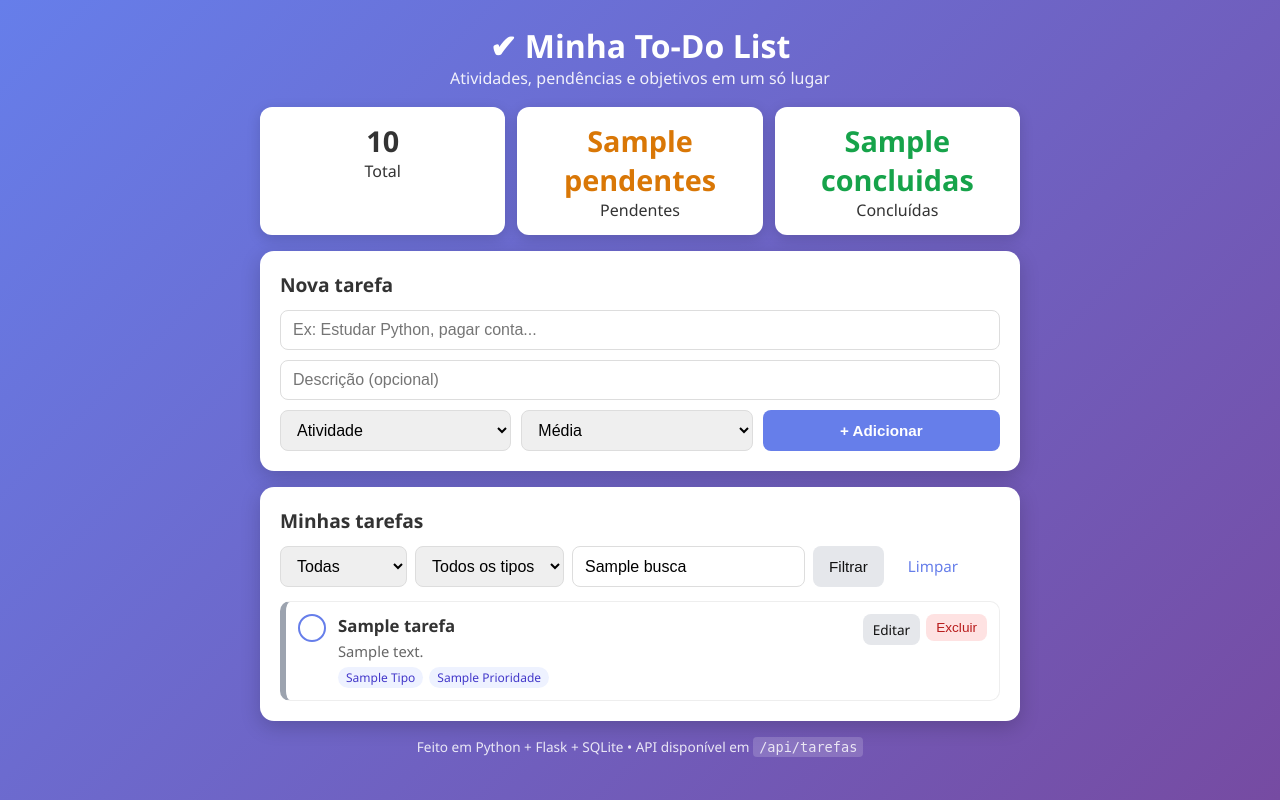
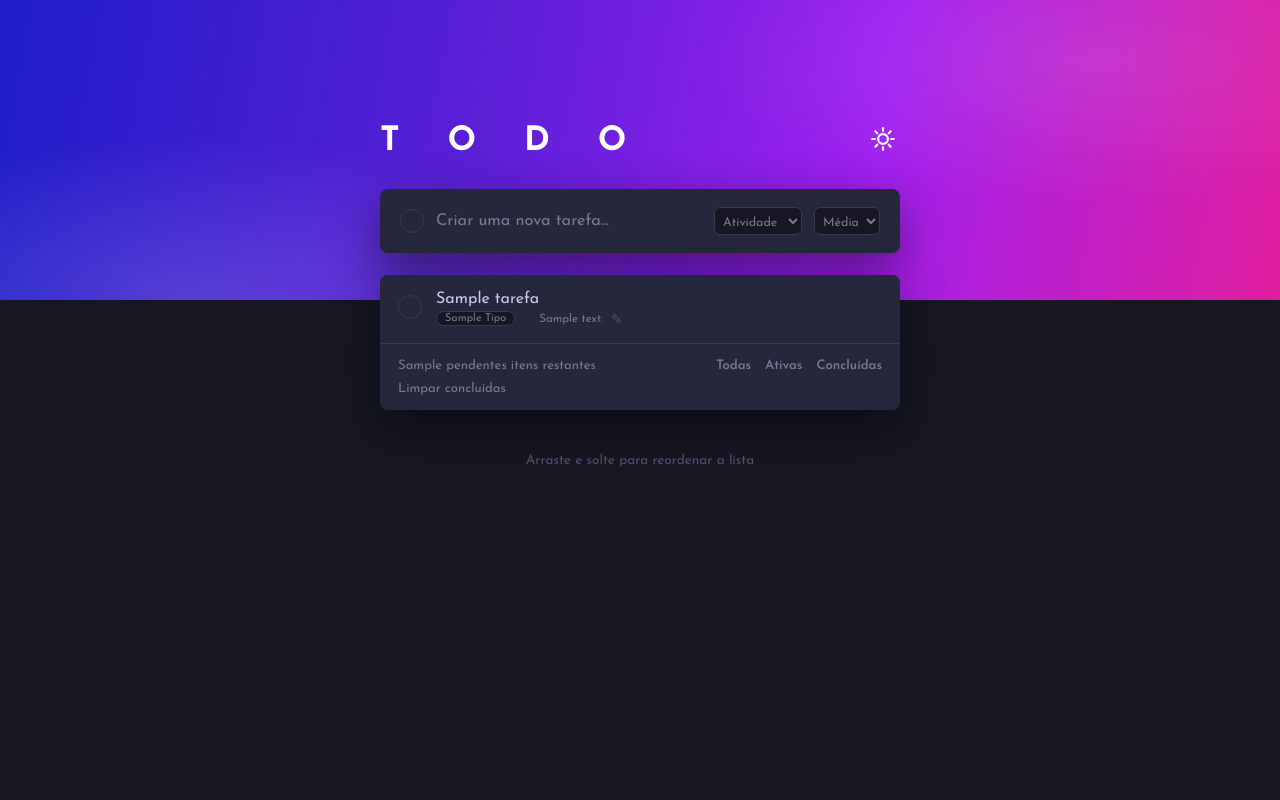
Before and after one commit to sampdaniel64-collab/python-ferramenta-de-tarefas-to-do-list, a Flask app: template templates/index.html in a window 1280 px wide. Run offline with Flask 3, Linux system fonts and the light colour scheme; the template is opened without the code that fills it: most values are stand-ins (such as "Sample title", 1, 10 or a date in 2020).

Commit message:
feat: novo frontend estilo TODO dark/light com drag-and-drop, limpar concluidas e ordem persistida

```diff
--- a/app.py
+++ b/app.py
@@ -40,11 +40,21 @@ def init_db():
             prioridade TEXT NOT NULL DEFAULT 'media'
                 CHECK (prioridade IN ('baixa', 'media', 'alta')),
             concluida INTEGER NOT NULL DEFAULT 0,
-            criado_em TEXT NOT NULL
+            criado_em TEXT NOT NULL,
+            posicao INTEGER NOT NULL DEFAULT 0
         )
     """)
+    # Migracao: bancos criados antes da coluna posicao
+    cols = [r[1] for r in db.execute("PRAGMA table_info(tarefas)").fetchall()]
+    if "posicao" not in cols:
+        db.execute("ALTER TABLE tarefas ADD COLUMN posicao INTEGER NOT NULL DEFAULT 0")
+    db.execute("UPDATE tarefas SET posicao = id WHERE posicao = 0")
     db.commit()
     db.close()
+
+def proxima_posicao(db):
+    row = db.execute("SELECT COALESCE(MAX(posicao), 0) FROM tarefas").fetchone()
+    return (row[0] or 0) + 1
 
 # ---------------- Helpers ----------------
 
@@ -80,7 +90,7 @@ def index():
         query += " AND (titulo LIKE ? OR descricao LIKE ?)"
         params.extend([f"%{busca}%", f"%{busca}%"])
 
-    query += " ORDER BY concluida ASC, criado_em DESC"
+    query += " ORDER BY posicao ASC, id ASC"
     tarefas = db.execute(query, params).fetchall()
     stats = contar_estatisticas(db)
 
@@ -110,9 +120,10 @@ def adicionar():
 
     db = get_db()
     db.execute(
-        "INSERT INTO tarefas (titulo, descricao, tipo, prioridade, concluida, criado_em)"
-        " VALUES (?, ?, ?, ?, 0, ?)",
-        (titulo, descricao, tipo, prioridade, datetime.now().isoformat(timespec="seconds")),
+        "INSERT INTO tarefas (titulo, descricao, tipo, prioridade, concluida, criado_em, posicao)"
+        " VALUES (?, ?, ?, ?, 0, ?, ?)",
+        (titulo, descricao, tipo, prioridade,
+         datetime.now().isoformat(timespec="seconds"), proxima_posicao(db)),
     )
     db.commit()
     return redirect(url_for("index"))
@@ -164,6 +175,25 @@ def excluir(tarefa_id):
     db.commit()
     return redirect(url_for("index"))
 
+@app.route("/limpar-concluidas", methods=["POST"])
+def limpar_concluidas():
+    """DELETE - Remove todas as tarefas concluidas (Clear Completed)."""
+    db = get_db()
+    db.execute("DELETE FROM tarefas WHERE concluida = 1")
+    db.commit()
+    return redirect(url_for("index"))
+
+@app.route("/reordenar", methods=["POST"])
+def reordenar():
+    """UPDATE - Salva nova ordem das tarefas (drag and drop)."""
+    dados = request.get_json(force=True)
+    ordem = dados.get("ordem", [])
+    db = get_db()
+    for pos, tarefa_id in enumerate(ordem, start=1):
+        db.execute("UPDATE tarefas SET posicao = ? WHERE id = ?", (pos, int(tarefa_id)))
+    db.commit()
+    return jsonify({"ok": True})
+
 # ---------------- API JSON (CRUD REST) ----------------
 
 @app.route("/api/tarefas", methods=["GET"])
@@ -186,10 +216,10 @@ def api_criar():
         prioridade = "media"
     db = get_db()
     cur = db.execute(
-        "INSERT INTO tarefas (titulo, descricao, tipo, prioridade, concluida, criado_em)"
-        " VALUES (?, ?, ?, ?, 0, ?)",
+        "INSERT INTO tarefas (titulo, descricao, tipo, prioridade, concluida, criado_em, posicao)"
+        " VALUES (?, ?, ?, ?, 0, ?, ?)",
         (titulo, dados.get("descricao", ""), tipo, prioridade,
-         datetime.now().isoformat(timespec="seconds")),
+         datetime.now().isoformat(timespec="seconds"), proxima_posicao(db)),
     )
     db.commit()
     nova = db.execute("SELECT * FROM tarefas WHERE id = ?", (cur.lastrowid,)).fetchone()
--- /dev/null
+++ b/static/script.js
@@ -0,0 +1,57 @@
+/* TODO app — tema claro/escuro + drag and drop */
+(function () {
+    'use strict';
+
+    // ---- Toggle de tema ----
+    var toggle = document.getElementById('theme-toggle');
+    if (toggle) {
+        toggle.addEventListener('click', function () {
+            var html = document.documentElement;
+            var next = html.getAttribute('data-theme') === 'light' ? 'dark' : 'light';
+            html.setAttribute('data-theme', next);
+            try { localStorage.setItem('todo-theme', next); } catch (e) {}
+        });
+    }
+
+    // ---- Drag and drop para reordenar ----
+    var list = document.getElementById('todo-list');
+    if (!list) return;
+
+    var dragged = null;
+
+    list.querySelectorAll('.todo').forEach(function (item) {
+        item.addEventListener('dragstart', function () {
+            dragged = item;
+            setTimeout(function () { item.classList.add('dragging'); }, 0);
+        });
+        item.addEventListener('dragend', function () {
+            item.classList.remove('dragging');
+            dragged = null;
+        });
+    });
+
+    list.addEventListener('dragover', function (e) {
+        e.preventDefault();
+        if (!dragged) return;
+        var after = null;
+        list.querySelectorAll('.todo:not(.dragging)').forEach(function (item) {
+            var box = item.getBoundingClientRect();
+            if (e.clientY > box.top + box.height / 2) after = item;
+        });
+        if (after == null) list.prepend(dragged);
+        else after.after(dragged);
+    });
+
+    list.addEventListener('drop', function (e) {
+        e.preventDefault();
+        var ordem = [];
+        list.querySelectorAll('.todo').forEach(function (item) {
+            ordem.push(item.getAttribute('data-id'));
+        });
+        fetch('/reordenar', {
+            method: 'POST',
+            headers: { 'Content-Type': 'application/json' },
+            body: JSON.stringify({ ordem: ordem })
+        }).catch(function () { window.location.reload(); });
+    });
+})();
--- a/static/style.css
+++ b/static/style.css
@@ -1,82 +1,183 @@
+/* TODO app — estilo inspirado na referência (tema escuro + claro) */
+@import url('https://fonts.googleapis.com/css2?family=Josefin+Sans:wght@400;500;600;700&display=swap');
+
+:root,
+[data-theme="dark"] {
+    --bg: #161722;
+    --card: #25273c;
+    --line: #37394e;
+    --text: #cacde8;
+    --text-dim: #777a92;
+    --text-faint: #4d5066;
+    --circle-border: #393a4c;
+    --input-bg: #25273c;
+    --shadow: 0 18px 50px rgba(0, 0, 0, .45);
+    --accent: #3a7bfd;
+    --check-grad: linear-gradient(135deg, #57ddff, #c058f3);
+    --hero: linear-gradient(100deg, #1e1ec8 0%, #5b1fd6 38%, #a020f0 68%, #e01e9e 100%);
+    --show-sun: inline;
+    --show-moon: none;
+}
+
+[data-theme="light"] {
+    --bg: #fafafa;
+    --card: #ffffff;
+    --line: #e4e5f1;
+    --text: #484b6a;
+    --text-dim: #9394a5;
+    --text-faint: #d2d3db;
+    --circle-border: #e4e5f1;
+    --input-bg: #ffffff;
+    --shadow: 0 18px 50px rgba(194, 195, 214, .5);
+    --show-sun: none;
+    --show-moon: inline;
+}
+
 * { box-sizing: border-box; margin: 0; padding: 0; }
+
 body {
-    font-family: 'Segoe UI', Arial, sans-serif;
-    background: linear-gradient(135deg, #667eea, #764ba2);
+    font-family: 'Josefin Sans', 'Segoe UI', Arial, sans-serif;
+    background: var(--bg);
+    color: var(--text);
     min-height: 100vh;
-    padding: 24px 12px;
-    color: #333;
+    transition: background .3s, color .3s;
 }
-.container { max-width: 760px; margin: 0 auto; }
-.container.narrow { max-width: 520px; }
-header { text-align: center; color: #fff; margin-bottom: 18px; }
-header h1 { font-size: 2rem; }
-.subtitle { opacity: .9; }
-.stats { display: flex; gap: 12px; margin-bottom: 16px; }
-.stat {
-    flex: 1; background: #fff; border-radius: 12px; padding: 14px;
-    text-align: center; display: flex; flex-direction: column;
-    box-shadow: 0 4px 14px rgba(0,0,0,.15);
+
+/* Faixa superior com gradiente */
+.hero {
+    height: 300px;
+    background: var(--hero);
+    position: relative;
+    overflow: hidden;
 }
-.stat-num { font-size: 1.8rem; font-weight: bold; }
-.stat.ok .stat-num { color: #16a34a; }
-.stat.warn .stat-num { color: #d97706; }
+.hero::after {
+    content: '';
+    position: absolute; inset: 0;
+    background:
+        radial-gradient(ellipse 60% 90% at 15% 100%, rgba(255,255,255,.14), transparent 60%),
+        radial-gradient(ellipse 50% 80% at 85% 20%, rgba(255,255,255,.10), transparent 60%);
+}
+.hero.slim { height: 220px; }
+
+.wrap { max-width: 560px; margin: -178px auto 0; padding: 0 20px 60px; position: relative; z-index: 1; }
+.hero.slim + .wrap { margin-top: -140px; }
+
+.top { display: flex; align-items: center; justify-content: space-between; margin-bottom: 28px; }
+.top h1 { color: #fff; font-size: 2.1rem; font-weight: 700; letter-spacing: .55em; }
+
+.icon-btn {
+    background: transparent; border: none; cursor: pointer;
+    color: #fff; font-size: 1.6rem; line-height: 1; padding: 4px; text-decoration: none;
+}
+.icon-btn:hover { transform: scale(1.12); }
+.icon-sun { display: var(--show-sun); }
+.icon-moon { display: var(--show-moon); }
+
 .card {
-    background: #fff; border-radius: 14px; padding: 20px;
-    margin-bottom: 16px; box-shadow: 0 6px 20px rgba(0,0,0,.18);
+    background: var(--card);
+    border-radius: 8px;
+    box-shadow: var(--shadow);
+    transition: background .3s;
 }
-.card h2 { margin-bottom: 12px; font-size: 1.2rem; }
-.form-nova { display: flex; flex-direction: column; gap: 10px; }
-.form-nova input, .form-nova select, .filtros input, .filtros select {
-    padding: 10px 12px; border: 1px solid #ddd; border-radius: 8px; font-size: 1rem;
+
+/* Criar tarefa */
+.create { padding: 6px 8px; margin-bottom: 22px; }
+.create-form { display: flex; align-items: center; gap: 12px; padding: 12px; }
+.create-form input[type="text"] {
+    flex: 1; background: transparent; border: none; outline: none;
+    color: var(--text); font-family: inherit; font-size: 1.02rem; min-width: 0;
 }
-.form-nova input:focus, .form-nova select:focus { outline: 2px solid #667eea; border-color: #667eea; }
-.form-nova label { font-size: .9rem; font-weight: 600; }
-.form-row { display: flex; gap: 10px; flex-wrap: wrap; }
-.form-row > * { flex: 1; }
-.btn {
-    padding: 10px 16px; border: none; border-radius: 8px; cursor: pointer;
-    background: #e5e7eb; color: #111; font-size: .95rem; text-decoration: none;
-    display: inline-block; text-align: center;
+.create-form input::placeholder { color: var(--text-dim); }
+.create-form select {
+    background: var(--bg); color: var(--text-dim); border: 1px solid var(--line);
+    border-radius: 6px; padding: 6px 4px; font-family: inherit; font-size: .78rem; cursor: pointer;
 }
-.btn.primary { background: #667eea; color: #fff; font-weight: bold; }
-.btn.primary:hover { background: #5568d3; }
-.btn.small { padding: 6px 10px; font-size: .85rem; }
-.btn.danger { background: #fee2e2; color: #b91c1c; }
-.btn.danger:hover { background: #fecaca; }
-.btn.link { background: transparent; color: #667eea; }
-.filtros { display: flex; gap: 8px; flex-wrap: wrap; margin-bottom: 14px; }
-.lista { list-style: none; display: flex; flex-direction: column; gap: 10px; }
-.item {
-    display: flex; gap: 12px; align-items: flex-start;
-    border: 1px solid #eee; border-left: 6px solid #9ca3af;
-    border-radius: 10px; padding: 12px;
+
+/* Círculos */
+.circle {
+    width: 24px; height: 24px; min-width: 24px; border-radius: 50%;
+    border: 1.5px solid var(--circle-border); background: transparent;
+    display: inline-flex; align-items: center; justify-content: center; cursor: pointer;
 }
-.item.pri-alta { border-left-color: #ef4444; }
-.item.pri-media { border-left-color: #f59e0b; }
-.item.pri-baixa { border-left-color: #22c55e; }
-.item.done { opacity: .65; background: #f9fafb; }
-.item.done .titulo { text-decoration: line-through; }
-.check {
-    width: 28px; height: 28px; border-radius: 50%;
-    border: 2px solid #667eea; background: #fff; cursor: pointer;
-    color: #fff; font-weight: bold;
+.circle.ghost { cursor: default; }
+button.circle:hover { border-color: #57ddff; }
+.todo.completed .circle { background: var(--check-grad); border: none; }
+
+/* Lista */
+.todo-list { list-style: none; }
+.todo {
+    display: flex; align-items: center; gap: 14px;
+    padding: 16px 18px; border-bottom: 1px solid var(--line);
+    cursor: grab; background: var(--card);
 }
-.item.done .check { background: #16a34a; border-color: #16a34a; }
-.info { flex: 1; }
-.titulo { font-size: 1.05rem; }
-.desc { color: #666; margin: 4px 0; font-size: .92rem; }
-.tags { display: flex; gap: 6px; margin-top: 6px; }
-.tag {
-    font-size: .75rem; background: #eef2ff; color: #4338ca;
-    padding: 2px 8px; border-radius: 20px; text-transform: capitalize;
+.todo:first-child { border-radius: 8px 8px 0 0; }
+.todo.dragging { opacity: .45; }
+.todo-body { flex: 1; min-width: 0; display: flex; flex-direction: column; gap: 4px; }
+.todo-text { font-size: 1rem; }
+.todo.completed .todo-text { text-decoration: line-through; color: var(--text-faint); }
+.todo-meta { display: flex; align-items: center; gap: 8px; font-size: .72rem; color: var(--text-dim); }
+.pill {
+    text-transform: capitalize; padding: 1px 8px; border-radius: 12px;
+    background: var(--bg); border: 1px solid var(--line); font-size: .68rem;
 }
-.tag.tipo-pendencia { background: #fef3c7; color: #92400e; }
-.tag.tipo-objetivo { background: #dcfce7; color: #166534; }
-.acoes { display: flex; gap: 6px; }
-.vazio { text-align: center; color: #666; padding: 20px; }
-footer { text-align: center; color: #fff; opacity: .85; font-size: .85rem; }
-footer code { background: rgba(255,255,255,.2); padding: 2px 6px; border-radius: 4px; }
+.pill.tipo-pendencia { color: #e0a100; border-color: #e0a10055; }
+.pill.tipo-objetivo { color: #3ecf8e; border-color: #3ecf8e55; }
+.dot { width: 8px; height: 8px; border-radius: 50%; display: inline-block; }
+.dot.pri-alta { background: #ef4444; }
+.dot.pri-media { background: #f59e0b; }
+.dot.pri-baixa { background: #22c55e; }
+.desc { overflow: hidden; text-overflow: ellipsis; white-space: nowrap; max-width: 220px; }
+.edit-link { color: var(--text-faint); text-decoration: none; font-size: .85rem; }
+.edit-link:hover { color: var(--accent); }
+
+.remove {
+    background: transparent; border: none; cursor: pointer;
+    color: var(--text-faint); font-size: 1.05rem; opacity: 0; transition: opacity .2s;
+    padding: 4px;
+}
+.todo:hover .remove { opacity: 1; }
+.remove:hover { color: #ef4444; }
+
+.empty { padding: 34px 20px; text-align: center; color: var(--text-dim); }
+
+/* Rodapé da lista */
+.list-footer {
+    display: flex; align-items: center; justify-content: space-between; gap: 10px;
+    padding: 15px 18px; font-size: .82rem; color: var(--text-dim); flex-wrap: wrap;
+}
+.filters { display: flex; gap: 14px; }
+.filters a { color: var(--text-dim); text-decoration: none; font-weight: 600; }
+.filters a:hover { color: var(--text); }
+.filters a.active { color: var(--accent); }
+.clear { background: transparent; border: none; cursor: pointer; color: var(--text-dim); font-family: inherit; font-size: .82rem; }
+.clear:hover { color: var(--text); }
+
+.hint { text-align: center; margin-top: 44px; color: var(--text-faint); font-size: .85rem; }
+
+/* Página de edição */
+.edit-card { padding: 26px; }
+.edit-card h2 { margin-bottom: 18px; font-size: 1.2rem; }
+.edit-form { display: flex; flex-direction: column; gap: 10px; }
+.edit-form label { font-size: .8rem; color: var(--text-dim); font-weight: 600; }
+.edit-form input, .edit-form select {
+    background: var(--bg); border: 1px solid var(--line); border-radius: 6px;
+    color: var(--text); padding: 11px 13px; font-family: inherit; font-size: .95rem; width: 100%;
+}
+.edit-form input:focus, .edit-form select:focus { outline: 2px solid var(--accent); }
+.edit-row { display: flex; gap: 12px; }
+.edit-row > div { flex: 1; display: flex; flex-direction: column; gap: 10px; }
+.edit-actions { display: flex; gap: 12px; margin-top: 8px; }
+.btn-save {
+    background: var(--check-grad); border: none; border-radius: 6px; color: #fff;
+    padding: 11px 26px; font-family: inherit; font-size: .95rem; font-weight: 700; cursor: pointer;
+}
+.btn-cancel { color: var(--text-dim); text-decoration: none; align-self: center; font-size: .9rem; }
+.btn-cancel:hover { color: var(--text); }
+.back { font-size: 1.5rem; }
+
 @media (max-width: 560px) {
-    .acoes { flex-direction: column; }
-    .stats { flex-direction: column; }
+    .top h1 { font-size: 1.6rem; }
+    .create-form select { display: none; }
+    .remove { opacity: 1; }
+    .list-footer { justify-content: center; }
 }
--- a/templates/index.html
+++ b/templates/index.html
@@ -1,30 +1,39 @@
 <!DOCTYPE html>
-<html lang="pt-BR">
+<html lang="pt-BR" data-theme="dark">
 <head>
     <meta charset="UTF-8">
     <meta name="viewport" content="width=device-width, initial-scale=1.0">
-    <title>Minha To-Do List</title>
+    <title>TODO</title>
     <link rel="stylesheet" href="{{ url_for('static', filename='style.css') }}">
+    <script>
+        // Aplica o tema salvo antes de renderizar (evita flash)
+        try {
+            var t = localStorage.getItem('todo-theme') || 'dark';
+            document.documentElement.setAttribute('data-theme', t);
+        } catch (e) {}
+    </script>
 </head>
 <body>
-    <div class="container">
-        <header>
-            <h1>✔ Minha To-Do List</h1>
-            <p class="subtitle">Atividades, pendências e objetivos em um só lugar</p>
+    <div class="hero"></div>
+
+    <main class="wrap">
+        <header class="top">
+            <h1>T O D O</h1>
+            <button id="theme-toggle" class="icon-btn" title="Alternar tema" aria-label="Alternar tema">
+                <svg class="icon-sun" width="26" height="26" viewBox="0 0 24 24" fill="none" stroke="currentColor" stroke-width="2" stroke-linecap="round">
+                    <circle cx="12" cy="12" r="4.5"/>
+                    <path d="M12 2v2.5M12 19.5V22M2 12h2.5M19.5 12H22M4.9 4.9l1.8 1.8M17.3 17.3l1.8 1.8M4.9 19.1l1.8-1.8M17.3 6.7l1.8-1.8"/>
+                </svg>
+                <svg class="icon-moon" width="26" height="26" viewBox="0 0 24 24" fill="none" stroke="currentColor" stroke-width="2" stroke-linecap="round" stroke-linejoin="round">
+                    <path d="M21 12.8A9 9 0 1 1 11.2 3a7 7 0 0 0 9.8 9.8z"/>
+                </svg>
+            </button>
         </header>
 
-        <section class="stats">
-            <div class="stat"><span class="stat-num">{{ stats.total }}</span><span>Total</span></div>
-            <div class="stat warn"><span class="stat-num">{{ stats.pendentes }}</span><span>Pendentes</span></div>
-            <div class="stat ok"><span class="stat-num">{{ stats.concluidas }}</span><span>Concluídas</span></div>
-        </section>
-
-        <section class="card">
-            <h2>Nova tarefa</h2>
-            <form action="{{ url_for('adicionar') }}" method="POST" class="form-nova">
-                <input type="text" name="titulo" placeholder="Ex: Estudar Python, pagar conta..." required maxlength="120">
-                <input type="text" name="descricao" placeholder="Descrição (opcional)" maxlength="300">
-                <div class="form-row">
+        <section class="card create">
+            <form action="{{ url_for('adicionar') }}" method="POST" class="create-form">
+                <span class="circle ghost"></span>
+                <input type="text" name="titulo" placeholder="Criar uma nova tarefa..." required maxlength="120" autocomplete="off">
                 <select name="tipo" title="Tipo">
                     <option value="atividade">Atividade</option>
                     <option value="pendencia">Pendência</option>
@@ -35,66 +44,56 @@
                     <option value="media" selected>Média</option>
                     <option value="alta">Alta</option>
                 </select>
-                    <button type="submit" class="btn primary">+ Adicionar</button>
-                </div>
             </form>
         </section>
 
-        <section class="card">
-            <h2>Minhas tarefas</h2>
-            <form method="GET" action="{{ url_for('index') }}" class="filtros">
-                <select name="filtro" onchange="this.form.submit()">
-                    <option value="todas" {% if filtro=='todas' %}selected{% endif %}>Todas</option>
-                    <option value="pendentes" {% if filtro=='pendentes' %}selected{% endif %}>Pendentes</option>
-                    <option value="concluidas" {% if filtro=='concluidas' %}selected{% endif %}>Concluídas</option>
-                </select>
-                <select name="tipo" onchange="this.form.submit()">
-                    <option value="todos" {% if tipo=='todos' %}selected{% endif %}>Todos os tipos</option>
-                    <option value="atividade" {% if tipo=='atividade' %}selected{% endif %}>Atividades</option>
-                    <option value="pendencia" {% if tipo=='pendencia' %}selected{% endif %}>Pendências</option>
-                    <option value="objetivo" {% if tipo=='objetivo' %}selected{% endif %}>Objetivos</option>
-                </select>
-                <input type="text" name="busca" placeholder="Buscar..." value="{{ busca }}">
-                <button type="submit" class="btn">Filtrar</button>
-                {% if filtro != 'todas' or tipo != 'todos' or busca %}
-                <a href="{{ url_for('index') }}" class="btn link">Limpar</a>
+        <section class="card list-card">
+            {% if tarefas %}
+            <ul id="todo-list" class="todo-list">
+                {% for t in tarefas %}
+                <li class="todo {% if t['concluida'] %}completed{% endif %} pri-{{ t['prioridade'] }}" draggable="true" data-id="{{ t['id'] }}">
+                    <form action="{{ url_for('concluir', tarefa_id=t['id']) }}" method="POST">
+                        <button type="submit" class="circle check" title="Marcar/desmarcar" aria-label="Marcar tarefa">
+                            {% if t['concluida'] %}
+                            <svg width="12" height="12" viewBox="0 0 12 12" fill="none" stroke="#fff" stroke-width="2.4" stroke-linecap="round" stroke-linejoin="round"><path d="M1.5 6.5l3 3 6-7"/></svg>
                             {% endif %}
-            </form>
-
-            {% if tarefas %}
-            <ul class="lista">
-                {% for t in tarefas %}
-                <li class="item {% if t['concluida'] %}done{% endif %} pri-{{ t['prioridade'] }}">
-                    <form action="{{ url_for('concluir', tarefa_id=t['id']) }}" method="POST" class="check-form">
-                        <button type="submit" class="check" title="Marcar/desmarcar">
-                            {% if t['concluida'] %}✔{% endif %}
                         </button>
                     </form>
-                    <div class="info">
-                        <strong class="titulo">{{ t['titulo'] }}</strong>
-                        {% if t['descricao'] %}<p class="desc">{{ t['descricao'] }}</p>{% endif %}
-                        <div class="tags">
-                            <span class="tag tipo-{{ t['tipo'] }}">{{ t['tipo'] }}</span>
-                            <span class="tag">{{ t['prioridade'] }}</span>
+                    <div class="todo-body">
+                        <span class="todo-text">{{ t['titulo'] }}</span>
+                        <span class="todo-meta">
+                            <span class="pill tipo-{{ t['tipo'] }}">{{ t['tipo'] }}</span>
+                            <span class="dot pri-{{ t['prioridade'] }}" title="Prioridade {{ t['prioridade'] }}"></span>
+                            {% if t['descricao'] %}<span class="desc">{{ t['descricao'] }}</span>{% endif %}
+                            <a class="edit-link" href="{{ url_for('editar', tarefa_id=t['id']) }}" title="Editar">✎</a>
+                        </span>
                     </div>
-                    </div>
-                    <div class="acoes">
-                        <a href="{{ url_for('editar', tarefa_id=t['id']) }}" class="btn small">Editar</a>
                     <form action="{{ url_for('excluir', tarefa_id=t['id']) }}" method="POST" onsubmit="return confirm('Excluir esta tarefa?');">
-                            <button type="submit" class="btn small danger">Excluir</button>
+                        <button type="submit" class="remove" title="Excluir" aria-label="Excluir tarefa">✕</button>
                     </form>
-                    </div>
                 </li>
                 {% endfor %}
             </ul>
             {% else %}
-            <p class="vazio">Nenhuma tarefa encontrada. Adicione a primeira acima! 🚀</p>
+            <p class="empty">Nenhuma tarefa por aqui. Crie a primeira acima! 🚀</p>
             {% endif %}
+
+            <footer class="list-footer">
+                <span class="left">{{ stats.pendentes }} {% if stats.pendentes == 1 %}item restante{% else %}itens restantes{% endif %}</span>
+                <nav class="filters">
+                    <a href="{{ url_for('index', filtro='todas') }}" class="{% if filtro == 'todas' %}active{% endif %}">Todas</a>
+                    <a href="{{ url_for('index', filtro='pendentes') }}" class="{% if filtro == 'pendentes' %}active{% endif %}">Ativas</a>
+                    <a href="{{ url_for('index', filtro='concluidas') }}" class="{% if filtro == 'concluidas' %}active{% endif %}">Concluídas</a>
+                </nav>
+                <form action="{{ url_for('limpar_concluidas') }}" method="POST" onsubmit="return confirm('Remover todas as concluídas?');">
+                    <button type="submit" class="clear">Limpar concluídas</button>
+                </form>
+            </footer>
         </section>
 
-        <footer>
-            <p>Feito em Python + Flask + SQLite &bull; API disponível em <code>/api/tarefas</code></p>
-        </footer>
-    </div>
+        <p class="hint">Arraste e solte para reordenar a lista</p>
+    </main>
+
+    <script src="{{ url_for('static', filename='script.js') }}"></script>
 </body>
 </html>
```
Also changed, not shown: templates/edit.html (+26 -13 lines), README.md, 1 other file. Lines whose indentation alone changed are shown as unchanged.
